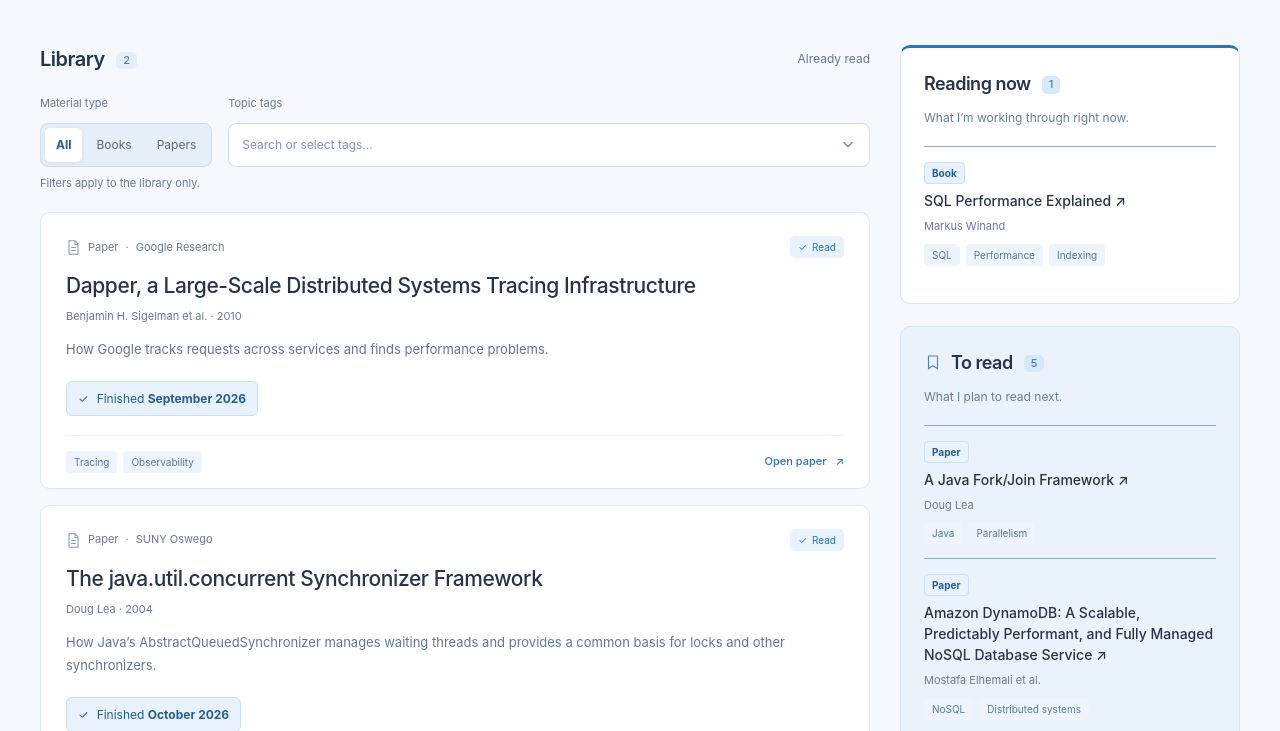
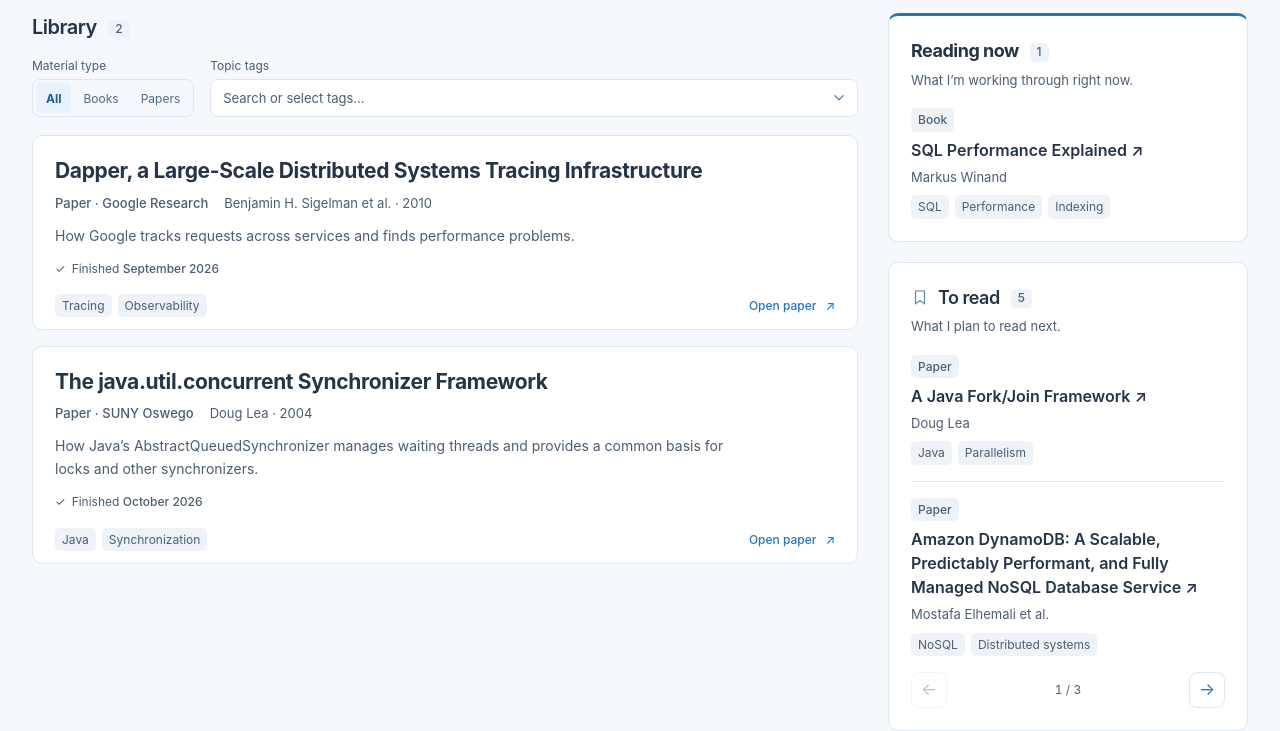
Before and after one commit to leroro21/portfolio, a plain HTML site: page index.html in a window 1280 px wide. Shown: the part 361-1092 px from the top of the page. Drawn offline with Linux system fonts and the light colour scheme.

Commit message:
UI fixes

```diff
--- a/app.js
+++ b/app.js
@@ -46,9 +46,8 @@
       }
     }
     return `<li class="entry">
-      <div class="entry-top"><span class="entry-kind"><svg class="paper-icon" viewBox="0 0 20 22" fill="none" aria-hidden="true"><path d="M4 2h8l4 4v14H4V2Z M12 2v5h4 M7 11h6 M7 15h6"/></svg>${escape(entry.type || "Paper")}${entry.publisher ? ` <span aria-hidden="true">·</span> ${escape(entry.publisher)}` : ""}</span><span class="status"><span aria-hidden="true">✓</span> ${entry.understanding === "understood" ? "Understood" : "Read"}</span></div>
-      <h3><a href="${sourceUrl(entry.url)}" target="_blank" rel="noopener noreferrer">${escape(entry.title)}</a></h3>
-      <p class="entry-meta">${meta.filter(Boolean).map(escape).join(" · ")}</p>
+      <div class="entry-top"><h3><a href="${sourceUrl(entry.url)}" target="_blank" rel="noopener noreferrer">${escape(entry.title)}</a></h3>${entry.understanding === "understood" ? '<span class="status"><span aria-hidden="true">✓</span> Understood</span>' : ""}</div>
+      <p class="entry-meta"><span class="entry-kind">${[entry.type || "Paper", entry.publisher].filter(Boolean).map(escape).join(" · ")}</span><span>${meta.filter(Boolean).map(escape).join(" · ")}</span></p>
       ${entry.summary ? `<p class="entry-description">${escape(entry.summary)}</p>` : ""}
       ${finished}
       <div class="entry-footer"><div class="entry-tags">${getTags(entry).map(tag => `<span class="tag">${escape(tag)}</span>`).join("")}</div><div class="entry-actions">${rated ? `<span class="rating" aria-label="Rating: ${entry.rating} out of 5">${entry.rating}/5</span>` : ""}<a class="source-link" href="${sourceUrl(entry.url)}" target="_blank" rel="noopener noreferrer" aria-label="Open ${escape(entry.title)} in a new tab">Open ${escape((entry.type || "paper").toLowerCase())} <span aria-hidden="true">↗</span></a></div></div>
--- a/index.html
+++ b/index.html
@@ -45,7 +45,7 @@
 
     <div class="content-grid">
       <section id="library" aria-labelledby="read-heading">
-        <div class="section-heading"><h2 id="read-heading">Library <span class="count" id="read-count"></span></h2><span class="section-caption">Already read</span></div>
+        <div class="section-heading"><h2 id="read-heading">Library <span class="count" id="read-count"></span></h2></div>
         <div class="library-filters">
         <div class="type-picker" role="group" aria-labelledby="type-label">
           <div class="filter-heading"><span class="filter-label" id="type-label">Material type</span></div>
@@ -72,7 +72,6 @@
         </div>
         </div>
         <p id="filter-status" class="sr-only" role="status"></p>
-        <p class="filter-scope">Filters apply to the library only.</p>
         <ul id="read-list" class="reading-list"></ul>
         <p id="read-empty" class="empty" hidden>No matches found.</p>
       </section>
--- a/styles.css
+++ b/styles.css
@@ -3,9 +3,11 @@
   --background: #f5f8fc;
   --surface: #fff;
   --text: #253447;
-  --muted: #697a8e;
+  --muted: #4b5d71;
   --line: #dfe7f0;
-  --queue-divider: #8daac5;
+  --queue-divider: #dfe7f0;
+  --badge-bg: #eff3f8;
+  --badge-text: #486078;
   --accent: #2876b6;
   --tint: #e8f2fc;
 }
@@ -21,7 +23,7 @@ body {
 h1, h2, h3, p, dl, dd { margin: 0; }
 a { color: inherit; text-decoration: none; }
 button { font: inherit; cursor: pointer; }
-.wrap { width: min(100% - 64px, 1200px); margin-inline: auto; }
+.wrap { width: min(100% - 64px, 1272px); margin-inline: auto; }
 main.wrap { padding-bottom: 48px; }
 .site-header { display: flex; align-items: center; justify-content: space-between; padding-block: 26px; border-bottom: 1px solid var(--line); }
 .profile { display: flex; align-items: center; gap: 12px; }
@@ -32,51 +34,50 @@ main.wrap { padding-bottom: 48px; }
 nav { display: flex; gap: 29px; font-size: 13px; color: #586d84; }
 nav a:hover { color: var(--accent); }
 nav span { margin-left: 5px; }
-.intro { padding-block: 54px 48px; display: flex; align-items: center; justify-content: space-between; gap: 40px; }
+.intro { padding-block: 40px 32px; display: flex; align-items: center; justify-content: space-between; gap: 40px; }
 .eyebrow { color: var(--accent); font-size: 10px; letter-spacing: 1.7px; font-weight: 650; margin-bottom: 14px; }
 h1 { font-size: clamp(34px, 3.6vw, 46px); line-height: 1.15; letter-spacing: -1.8px; font-weight: 600; }
 h1 span { color: var(--accent); }
-.intro-description { color: #64778b; margin-top: 20px; line-height: 1.8; font-size: 14px; }
-.journal-stats { width: 340px; flex-shrink: 0; padding: 23px 24px; border: 1px solid var(--line); border-radius: 12px; background: #ffffff80; }
+.intro-description { color: var(--muted); margin-top: 18px; line-height: 1.7; font-size: 15px; }
+.journal-stats { width: 360px; flex-shrink: 0; padding: 23px 24px; border: 1px solid var(--line); border-radius: 10px; background: #ffffff80; }
 .journal-stats > p { font-size: 12px; color: var(--muted); margin-bottom: 17px; }
 .journal-stats dl { display: grid; grid-template-columns: 1fr 1.4fr 1fr; }
 .journal-stats dl > div { display: flex; flex-direction: column-reverse; justify-content: flex-end; }
 .journal-stats dl > div + div { padding-left: 12px; border-left: 1px solid var(--line); }
-.journal-stats dt { font-size: 11px; color: var(--muted); margin-top: 3px; white-space: nowrap; }
-.journal-stats dd { font-size: 28px; font-weight: 550; letter-spacing: -1px; line-height: 1.3; }
-.content-grid { display: grid; grid-template-columns: minmax(0, 1fr) 340px; gap: 30px; align-items: start; }
-.section-heading { display: flex; justify-content: space-between; align-items: center; margin-bottom: 19px; }
+.journal-stats dt { font-size: 12px; color: var(--muted); margin-top: 3px; white-space: nowrap; }
+.journal-stats dd { font-size: 30px; font-weight: 550; letter-spacing: -1px; line-height: 1.3; }
+.content-grid { display: grid; grid-template-columns: minmax(0, 1fr) 360px; gap: 30px; align-items: start; }
+.section-heading { display: flex; justify-content: space-between; align-items: center; margin-bottom: 14px; }
 h2 { font-size: 20px; font-weight: 600; letter-spacing: -.5px; line-height: 1.4; }
-.count { display: inline-block; font-size: 11px; font-weight: 500; vertical-align: middle; margin-left: 7px; padding: 1px 7px; border-radius: 5px; background: #e6eef8; color: #587a9e; letter-spacing: 0; }
-.section-caption { font-size: 12px; color: var(--muted); }
-.library-filters { display: grid; grid-template-columns: auto minmax(0, 1fr); gap: 16px; margin-bottom: 8px; }
-.type-options { display: flex; gap: 3px; min-height: 44px; padding: 4px; background: #e6eef8; border: 1px solid #cfddeb; border-radius: 8px; }
-.type-options button { border: 0; border-radius: 5px; padding: 6px 11px; background: transparent; color: #526b83; font-size: 12px; }
-.type-options button:hover { background: #ffffff80; }
-.type-options button[aria-pressed="true"] { background: var(--surface); color: #205f94; font-weight: 650; box-shadow: 0 1px 4px #25344714; }
-.filter-scope { font-size: 11px; color: var(--muted); margin-bottom: 20px; }
-.reading-sidebar { display: grid; gap: 22px; min-width: 0; }
-#reading-now { background: #fff; border-top: 3px solid var(--accent); }
-.finished-date { display: flex; align-items: center; gap: 8px; width: fit-content; max-width: 100%; margin-top: 20px; padding: 7px 11px; border: 1px solid #cbdff1; border-radius: 6px; background: var(--tint); color: #245e8e; font-size: 12px; }
-.finished-date time { font-weight: 650; }
-.material-type { display: inline-block; border: 1px solid #cbdff1; border-radius: 4px; padding: 2px 7px; background: var(--tint); color: #245e8e; font-size: 10px; font-weight: 650; }
+.count { display: inline-block; font-size: 12px; font-weight: 500; vertical-align: middle; margin-left: 7px; padding: 1px 7px; border-radius: 5px; background: var(--badge-bg); color: var(--badge-text); letter-spacing: 0; }
+.library-filters { display: grid; grid-template-columns: auto minmax(0, 1fr); gap: 16px; margin-bottom: 18px; }
+.type-options { display: flex; gap: 2px; min-height: 38px; padding: 3px; background: transparent; border: 1px solid var(--line); border-radius: 8px; }
+.type-options button { border: 0; border-radius: 5px; padding: 4px 10px; background: transparent; color: #526b83; font-size: 12px; }
+.type-options button:hover { background: var(--badge-bg); }
+.type-options button[aria-pressed="true"] { background: var(--tint); color: #205f94; font-weight: 650; }
+.reading-sidebar { display: grid; gap: 20px; min-width: 0; }
+#reading-now { border-top: 3px solid var(--accent); }
+#reading-heading { font-weight: 650; }
+.finished-date { display: flex; align-items: baseline; gap: 6px; margin-top: 12px; color: var(--muted); font-size: 12px; }
+.finished-date time { font-weight: 500; }
+.material-type { display: inline-block; border-radius: 5px; padding: 2px 7px; background: var(--badge-bg); color: var(--badge-text); font-size: 12px; font-weight: 500; }
 .queue-entry > .material-type { margin-bottom: 6px; }
 .queue-entry .entry-tags { margin-top: 8px; }
-.filter-heading { display: flex; align-items: center; justify-content: space-between; min-height: 25px; margin-bottom: 6px; }
-.filter-label { font-size: 11px; color: var(--muted); }
-#clear-tags { border: 0; padding: 3px 0; background: none; color: var(--accent); font-size: 11px; }
+.filter-heading { display: flex; align-items: center; justify-content: space-between; min-height: 20px; margin-bottom: 4px; }
+.filter-label { font-size: 12px; color: var(--muted); }
+#clear-tags { border: 0; padding: 3px 0; background: none; color: var(--accent); font-size: 12px; }
 #clear-tags:hover { text-decoration: underline; }
 .tag-control { position: relative; }
-.tag-field { display: flex; align-items: center; flex-wrap: wrap; gap: 6px; border: 1px solid #cfddeb; border-radius: 8px; background: #fff; padding: 7px 40px 7px 9px; min-height: 44px; max-height: 150px; overflow-y: auto; cursor: text; }
+.tag-field { display: flex; align-items: center; flex-wrap: wrap; gap: 6px; border: 1px solid var(--line); border-radius: 8px; background: #fff; padding: 4px 38px 4px 8px; min-height: 38px; max-height: 150px; overflow-y: auto; cursor: text; }
 .tag-field:focus-within { border-color: var(--accent); box-shadow: 0 0 0 3px #2876b612; }
 .selected-tags { display: contents; }
 .selected-tag { display: inline-flex; align-items: center; gap: 5px; max-width: 100%; padding: 2px 3px 2px 9px; border-radius: 5px; background: var(--tint); color: #386e9d; font-size: 12px; }
 .selected-tag > span { overflow-wrap: anywhere; min-width: 0; }
 .selected-tag button { flex-shrink: 0; border: 0; background: none; color: inherit; width: 26px; height: 26px; border-radius: 4px; font-size: 18px; line-height: 1; }
 .selected-tag button:hover { background: #d3e6f8; }
-#tag-search { flex: 1; width: 150px; min-width: min(150px, 100%); max-width: 100%; height: 28px; padding: 0 4px; border: 0; background: transparent; color: var(--text); font: inherit; font-size: 12px; outline: none; }
-#tag-search::placeholder { color: #8294a7; }
-#toggle-tags { position: absolute; right: 6px; top: 6px; display: grid; place-items: center; width: 32px; height: 32px; border: 0; border-radius: 5px; background: #fff; color: #6f87a1; }
+#tag-search { flex: 1; width: 150px; min-width: min(150px, 100%); max-width: 100%; height: 28px; padding: 0 4px; border: 0; background: transparent; color: var(--text); font: inherit; font-size: 13px; outline: none; }
+#tag-search::placeholder { color: var(--muted); }
+#toggle-tags { position: absolute; right: 3px; top: 3px; display: grid; place-items: center; width: 32px; height: 32px; border: 0; border-radius: 5px; background: #fff; color: #6f87a1; }
 #toggle-tags:hover { background: #edf4fc; }
 #toggle-tags svg { width: 18px; height: 18px; stroke: currentColor; stroke-width: 1.5; }
 #toggle-tags[aria-expanded="true"] svg { transform: rotate(180deg); }
@@ -90,49 +91,50 @@ h2 { font-size: 20px; font-weight: 600; letter-spacing: -.5px; line-height: 1.4;
 .tag-option[aria-selected="true"] .option-check { background: var(--accent); border-color: var(--accent); color: white; }
 .tag-option[aria-selected="true"] .option-check svg { visibility: visible; }
 #no-tags { padding: 12px 10px; color: var(--muted); font-size: 12px; }
-.tag-hint { margin-top: 7px; font-size: 11px; color: var(--muted); }
+.tag-hint { margin-top: 7px; font-size: 12px; color: var(--muted); }
 .reading-list { list-style: none; padding: 0; margin: 0; display: grid; gap: 16px; }
-.entry { background: var(--surface); border: 1px solid var(--line); border-radius: 10px; padding: 23px 25px 0; }
-.entry-top { display: flex; align-items: center; justify-content: space-between; gap: 10px; margin-bottom: 14px; }
-.entry-kind { display: flex; align-items: center; flex-wrap: wrap; gap: 7px; font-size: 11px; color: var(--muted); }
-.paper-icon { width: 15px; height: 17px; stroke: #8199b1; stroke-width: 1.4; flex-shrink: 0; }
-.status { display: flex; align-items: center; gap: 5px; color: var(--accent); font-size: 10px; padding: 3px 8px; border-radius: 5px; background: var(--tint); white-space: nowrap; }
-.entry h3 { font-size: 21px; font-weight: 550; line-height: 1.35; letter-spacing: -.4px; overflow-wrap: anywhere; }
-.entry h3 a:hover { color: var(--accent); }
-.entry-meta { font-size: 11px; color: var(--muted); margin-top: 7px; }
-.entry-description { font-size: 13px; line-height: 1.75; color: #62778c; margin-top: 13px; }
-.entry-footer { display: flex; flex-wrap: wrap; justify-content: space-between; align-items: center; gap: 12px; padding-block: 15px; border-top: 1px solid #eaf1f9; margin-top: 19px; }
+.entry { background: var(--surface); border: 1px solid var(--line); border-radius: 10px; padding: 20px 22px 0; }
+.entry-top { display: flex; align-items: flex-start; justify-content: space-between; gap: 16px; }
+.entry-kind { font-weight: 500; }
+.status { display: flex; align-items: center; gap: 5px; color: var(--muted); font-size: 12px; padding-top: 4px; white-space: nowrap; }
+.entry h3 { font-size: 21px; font-weight: 650; line-height: 1.4; letter-spacing: -.35px; overflow-wrap: anywhere; }
+.entry h3 a:hover, .queue-entry a:hover { color: var(--accent); text-decoration: underline; text-underline-offset: 3px; }
+.entry-meta { font-size: 13px; color: var(--muted); margin-top: 7px; line-height: 1.6; overflow-wrap: anywhere; }
+.entry > .entry-meta { display: flex; flex-wrap: wrap; column-gap: 16px; row-gap: 2px; }
+.entry-description { font-size: 14px; line-height: 1.65; color: var(--muted); margin-top: 10px; max-width: 80ch; overflow-wrap: anywhere; }
+.entry-footer { display: flex; flex-wrap: wrap; justify-content: space-between; align-items: center; gap: 12px; padding-block: 12px; margin-top: 4px; }
 .entry-tags { display: flex; flex-wrap: wrap; gap: 6px; min-width: 0; }
-.tag { padding: 3px 8px; border-radius: 4px; background: #edf4fc; color: #547a9e; font-size: 10px; overflow-wrap: anywhere; max-width: 100%; }
+.tag { padding: 2px 7px; border-radius: 5px; background: var(--badge-bg); color: var(--badge-text); font-size: 12px; overflow-wrap: anywhere; max-width: 100%; }
 .entry-actions { display: flex; align-items: center; gap: 12px; margin-left: auto; }
-.source-link { font-size: 11px; color: var(--accent); font-weight: 550; white-space: nowrap; }
+.source-link { font-size: 12px; color: var(--accent); font-weight: 550; white-space: nowrap; }
 .source-link span { margin-left: 6px; }
 .source-link:hover { text-decoration: underline; text-underline-offset: 3px; }
-.rating { font-size: 11px; color: var(--muted); white-space: nowrap; }
+.rating { font-size: 12px; color: var(--muted); white-space: nowrap; }
 .notes { font-size: 12px; color: var(--muted); padding-bottom: 16px; }
 .notes summary { cursor: pointer; width: fit-content; }
 .notes p { margin-top: 8px; white-space: pre-wrap; }
 .empty { padding: 30px; border: 1px dashed var(--line); border-radius: 10px; color: var(--muted); }
-aside { background: #eaf3fc; border: 1px solid #d6e6f6; border-radius: 10px; padding: 23px; }
+aside { background: var(--surface); border: 1px solid var(--line); border-radius: 10px; padding: 22px; }
 .next-heading { display: flex; align-items: center; gap: 9px; }
 .next-heading h2 { font-size: 18px; }
 .bookmark svg { width: 18px; height: 18px; stroke: #5385b2; stroke-width: 1.5; display: block; }
-aside .count { background: #d6e8f9; }
-.aside-description { margin-top: 11px; font-size: 12px; color: #627f9a; line-height: 1.75; }
+aside .count { background: var(--badge-bg); }
+.aside-description { margin-top: 6px; font-size: 13px; color: var(--muted); line-height: 1.6; }
 .queue-empty { margin-top: 23px; padding: 22px 16px; border: 1px dashed #c4d9ee; border-radius: 7px; background: #ffffff38; }
 .queue-empty p { font-size: 12px; font-weight: 550; color: #4e7296; }
-.queue-entry { padding-block: 14px; border-top: 1px solid var(--queue-divider); }
-.queue-pagination { display: flex; align-items: center; justify-content: space-between; gap: 12px; padding-top: 14px; border-top: 1px solid var(--queue-divider); }
-.queue-pagination button { display: grid; place-items: center; width: 36px; height: 36px; border: 1px solid #c4d9ee; border-radius: 6px; background: #fff; color: var(--accent); font-size: 17px; }
+.queue-entry { padding-block: 16px; }
+.queue-entry:first-child { padding-top: 0; }
+.queue-entry:last-child { padding-bottom: 0; }
+.queue-entry + .queue-entry { border-top: 1px solid var(--queue-divider); }
+.queue-pagination { display: flex; align-items: center; justify-content: space-between; gap: 12px; padding-top: 16px; }
+.queue-pagination button { display: grid; place-items: center; width: 36px; height: 36px; border: 1px solid var(--line); border-radius: 8px; background: transparent; color: var(--accent); font-size: 17px; }
 .queue-pagination button:hover:not(:disabled) { background: var(--tint); }
 .queue-pagination button:disabled { opacity: .4; cursor: default; }
 .queue-pagination span { margin: 0; }
-.page-status { font-size: 12px; color: #526b83; font-variant-numeric: tabular-nums; }
+.page-status { font-size: 12px; color: var(--muted); font-variant-numeric: tabular-nums; }
 #planned-list:not(:empty), #reading-list:not(:empty) { gap: 0; margin-top: 18px; }
-.queue-entry h3 { font-size: 14px; font-weight: 550; line-height: 1.5; }
-.queue-entry a:hover { color: var(--accent); }
-.queue-entry .entry-meta { font-size: 11px; }
-.queue-status { display: inline-block; margin-bottom: 5px; font-size: 10px; color: var(--accent); }
+.queue-entry h3 { font-size: 16px; font-weight: 600; line-height: 1.5; overflow-wrap: anywhere; }
+.queue-entry .entry-meta { font-size: 13px; margin-top: 5px; }
 :focus-visible { outline: 2px solid var(--accent); outline-offset: 4px; }
 ::selection { background: #d6eaff; }
 [hidden] { display: none !important; }
@@ -152,12 +154,12 @@ aside .count { background: #d6e8f9; }
   .entry h3 { font-size: 19px; }
 }
 @media (max-width: 700px) {
-  .intro { align-items: flex-start; flex-direction: column; gap: 27px; padding-block: 36px; }
+  .intro { align-items: flex-start; flex-direction: column; gap: 24px; padding-block: 28px; }
   .intro-description { max-width: 480px; margin-top: 16px; }
   .journal-stats { width: 100%; display: flex; align-items: center; gap: 24px; padding: 18px 20px; }
   .journal-stats > p { margin-bottom: 0; max-width: 60px; }
   .journal-stats dl { flex: 1; }
-  .journal-stats dd { font-size: 25px; }
+  .journal-stats dd { font-size: 27px; }
   .content-grid { grid-template-columns: 1fr; gap: 28px; }
   .entry h3 { font-size: 21px; }
   .queue-empty { margin-top: 18px; }
@@ -165,21 +167,28 @@ aside .count { background: #d6e8f9; }
 @media (max-width: 430px) {
   .wrap { width: calc(100% - 36px); }
   .site-header { padding-block: 20px; }
-  .subtitle { font-size: 10px; }
+  .subtitle { font-size: 11px; }
   nav { gap: 16px; font-size: 11px; }
   .site-header nav span { display: none; }
   .profile { gap: 9px; }
   .avatar { width: 37px; height: 37px; }
   .profile-name { font-size: 17px; }
   h1 { font-size: 37px; letter-spacing: -1.3px; }
-  .intro-description { font-size: 13px; }
+  .intro-description { font-size: 14px; }
   .journal-stats { display: block; padding: 17px; }
   .journal-stats > p { max-width: none; margin-bottom: 14px; }
   .journal-stats dl > div + div { padding-left: 12px; }
   .entry { padding: 18px 18px 0; }
-  .entry-kind { font-size: 10px; gap: 5px; }
+  .entry-top { flex-wrap: wrap; gap: 4px; }
+  .entry-top h3 { flex-basis: 100%; }
+  .entry > .entry-meta { flex-direction: column; }
   .entry h3 { font-size: 20px; }
-  .entry-description { font-size: 12px; }
+  .entry-description { font-size: 14px; }
+}
+@media (pointer: coarse) {
+  .type-options button, .queue-pagination button { min-height: 44px; min-width: 44px; }
+  .tag-field { min-height: 44px; }
+  #toggle-tags { height: 38px; }
 }
 @media (prefers-reduced-motion: reduce) {
   html { scroll-behavior: auto; }
```
